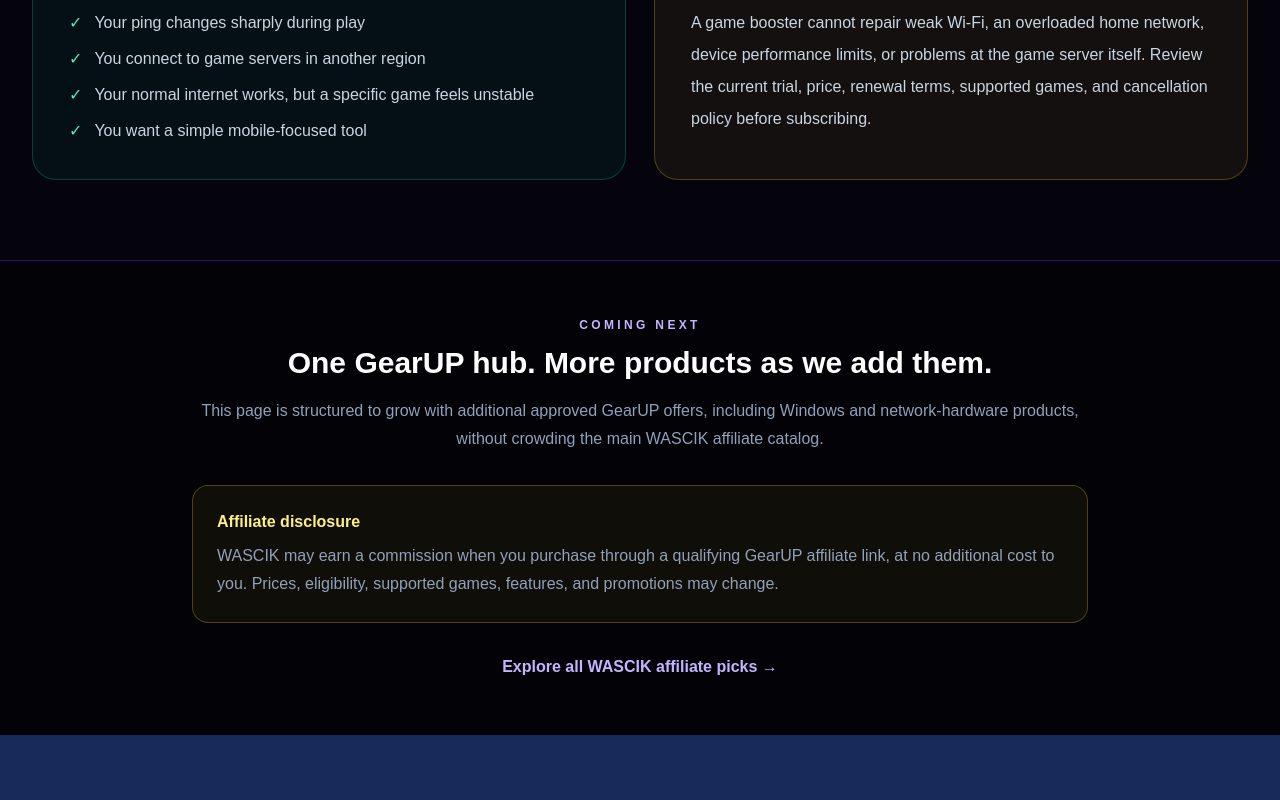
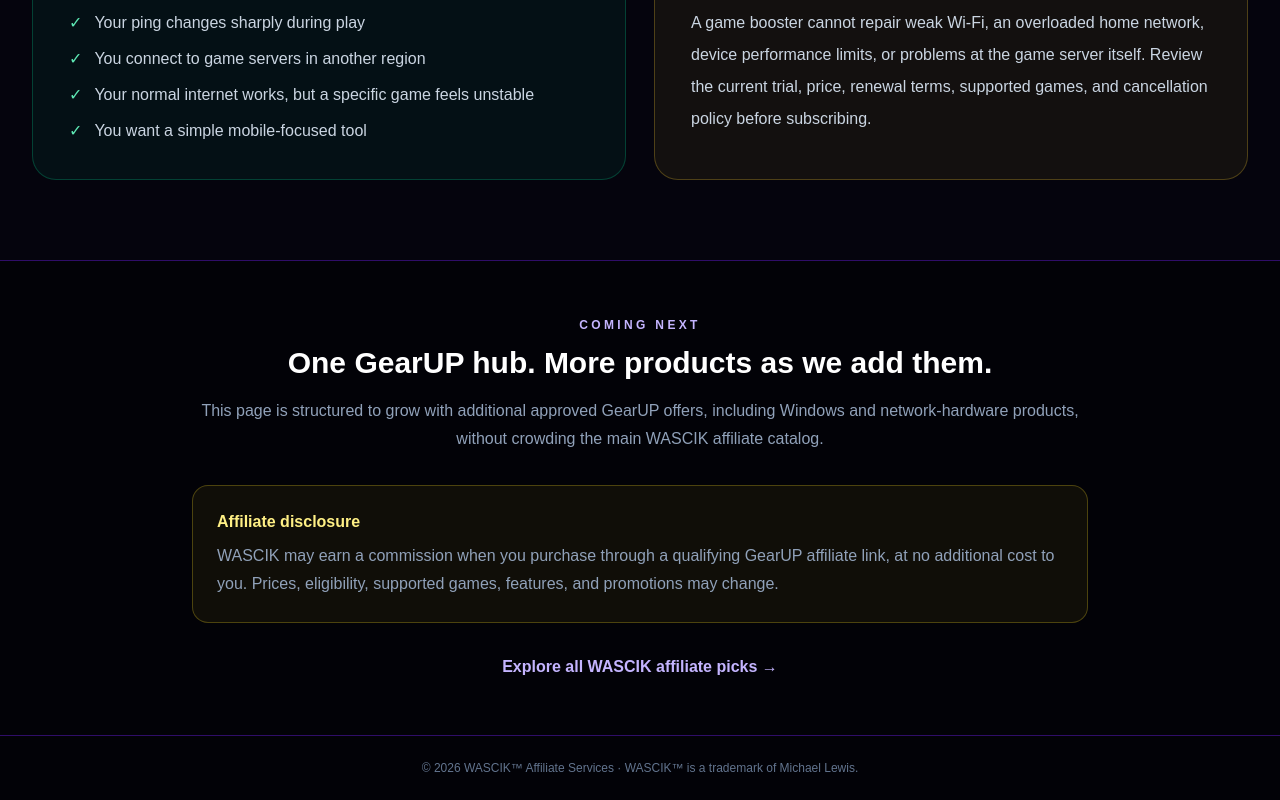
Before and after one commit to WASCIK-appDevelopment/wascik-portfolio, a Next.js app: page /affiliate-services/gearup in a window 1280 px wide. Shown: the part 2654-3454 px from the top of the page. Before the commit the page ends 3389 px from the top, so only its background shows below. Built offline with nearby package versions, Linux system fonts and the light colour scheme; no server answers; the database is empty.

Commit message:
Add WASCIK trademark notices

```diff
--- a/app/affiliate-services/gearup/page.tsx
+++ b/app/affiliate-services/gearup/page.tsx
@@ -62,6 +62,9 @@
 
       <section className="relative z-10 border-t border-violet-950 bg-[#020207] px-5 py-14 md:px-8"><div className="mx-auto max-w-4xl text-center"><p className="text-xs font-black uppercase tracking-[.28em] text-violet-300">Coming next</p><h2 className="mt-3 text-3xl font-black">One GearUP hub. More products as we add them.</h2><p className="mt-4 leading-7 text-slate-400">This page is structured to grow with additional approved GearUP offers, including Windows and network-hardware products, without crowding the main WASCIK affiliate catalog.</p><div className="mt-8 rounded-2xl border border-yellow-300/25 bg-yellow-300/[.06] p-6 text-left"><p className="font-black text-yellow-200">Affiliate disclosure</p><p className="mt-2 leading-7 text-slate-400">WASCIK may earn a commission when you purchase through a qualifying GearUP affiliate link, at no additional cost to you. Prices, eligibility, supported games, features, and promotions may change.</p></div><Link href="/affiliate-services" className="mt-8 inline-block font-bold text-violet-300 hover:text-violet-200">Explore all WASCIK affiliate picks →</Link></div></section>
       <PublishedAffiliateProducts pagePath="/affiliate-services/gearup" />
+      <footer className="relative z-10 border-t border-violet-950 bg-[#020207] px-5 py-6 text-center text-xs text-slate-500">
+        © 2026 WASCIK™ Affiliate Services · WASCIK™ is a trademark of Michael Lewis.
+      </footer>
     </main>
   );
 }
```
